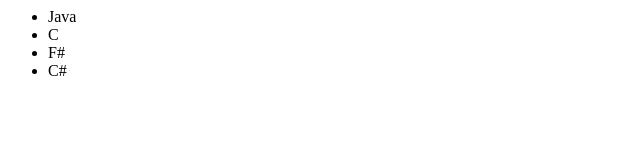
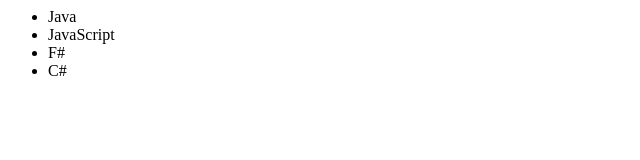
Before and after one commit to ziyuanmeng002/GitTest001, a plain HTML site: page index.html in a window 1280 px wide. Shown: the full height of the page, 0-640 px from the left. Drawn offline with Linux system fonts and the light colour scheme.

Commit message:
second item becomes javascript

```diff
--- a/index.html
+++ b/index.html
@@ -7,7 +7,7 @@
 <ul>
 
   <li>Java</li>
-  <li>C</li>
+  <li>JavaScript</li>
   <li>F#</li>
   <li>C#</li>
 </ul>
```
